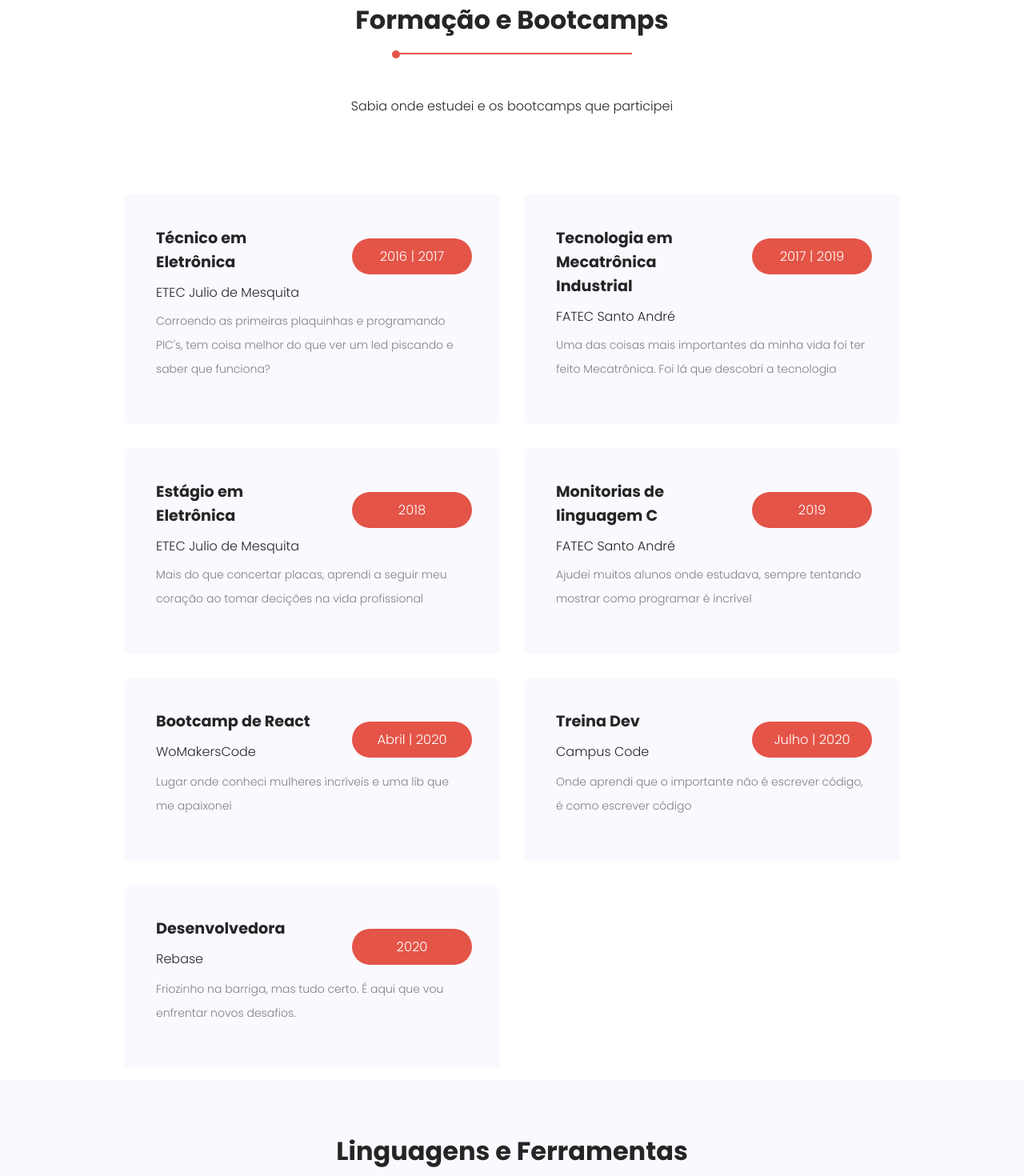
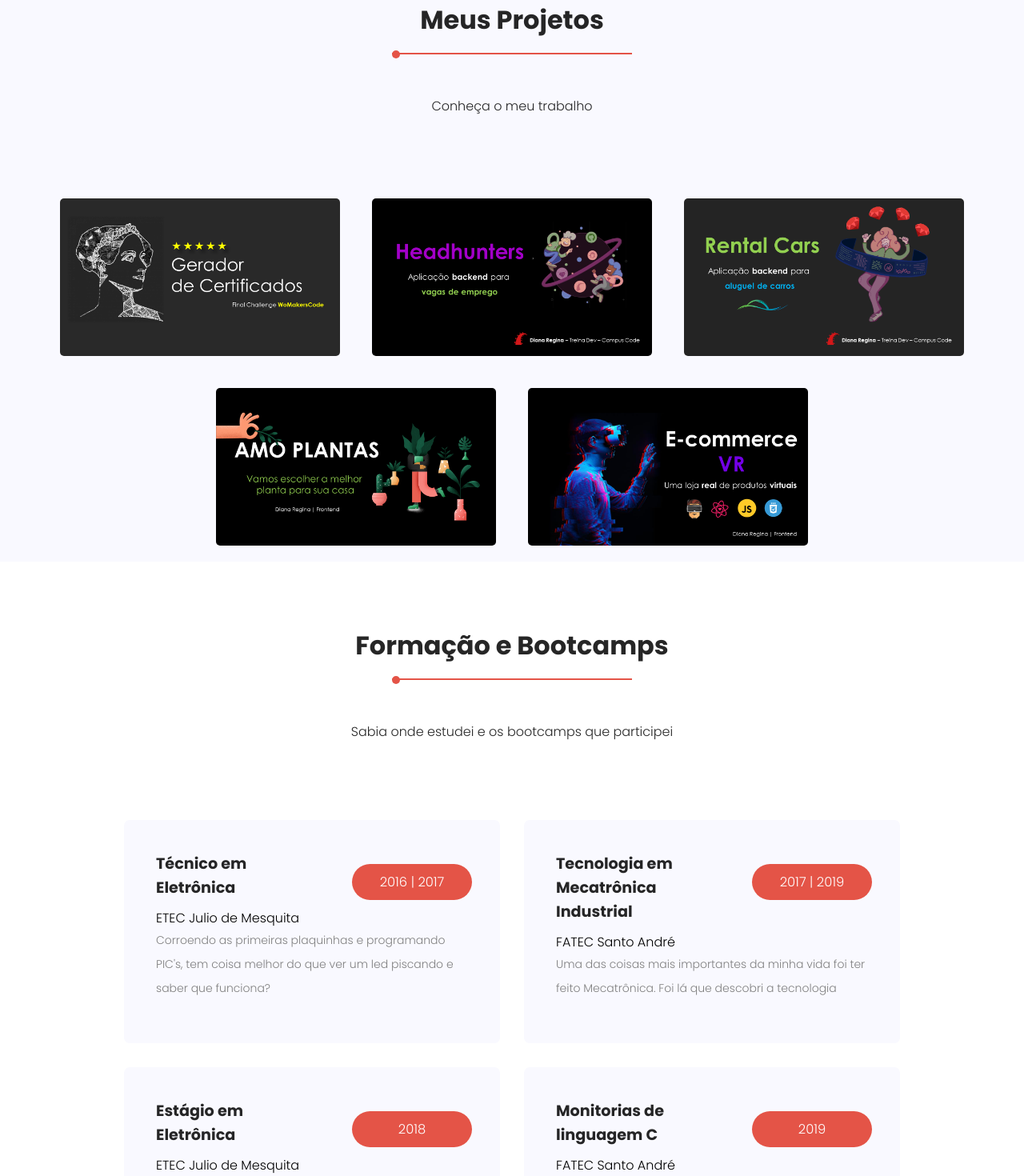
Before and after one commit to reginadiana/portfolio, a React (Create React App) app: page / in a window 1280 px wide. Shown: the top 1470 px of the page at 80% size. Built offline with nearby package versions, Linux system fonts and the light colour scheme.

Commit message:
WIP: profile

```diff
--- a/src/App.js
+++ b/src/App.js
@@ -6,13 +6,14 @@ import './App.css'
 import Skills from "./components/skills/index";
 import Education from "./components/education/index";
 //import Bootcamps from "./components/bootcamps/index";
-//import Portfolio from "./components/portfolio/index";
+import Portfolio from "./components/portfolio/index";
 import Footer from "./components/footer/index"
 
 function App() {
 
 	return (
 		<Main>
+			<Portfolio/>
 			<Education/>
 			<Skills/>
 			<Footer/>
--- a/src/components/education/index.js
+++ b/src/components/education/index.js
@@ -1,6 +1,7 @@
 import React from 'react'
 import { Container, Cards, Card, Title, Info, Location, Date, Description } from "./style"
 import TitleSection from '../title_section/index';
+import { ETEC, FATEC, WOMAKERSCODE, CAMPUS, REBASE } from '../../links'
 
 function Education(props) {
 
@@ -15,7 +16,7 @@ function Education(props) {
 					<Info>
 						<div>
 							<Title>Técnico em Eletrônica</Title>
-							<Location>ETEC Julio de Mesquita</Location>
+							<Location href={ETEC}>ETEC Julio de Mesquita</Location>
 						</div>
 						<Date>2016 | 2017</Date>
 					</Info>
@@ -28,7 +29,7 @@ function Education(props) {
 					<Info>
 						<div>
 							<Title>Tecnologia em Mecatrônica Industrial</Title>
-							<Location>FATEC Santo André</Location>
+							<Location href={FATEC}>FATEC Santo André</Location>
 						</div>
 						<Date>2017 | 2019</Date>
 					</Info>
@@ -40,7 +41,7 @@ function Education(props) {
 					<Info>
 						<div>
 							<Title>Estágio em Eletrônica</Title>
-							<Location>ETEC Julio de Mesquita</Location>
+							<Location href={ETEC}>ETEC Julio de Mesquita</Location>
 						</div>
 						<Date>2018</Date>
 					</Info>
@@ -53,7 +54,7 @@ function Education(props) {
 					<Info>
 						<div>
 							<Title>Monitorias de linguagem C</Title>
-							<Location>FATEC Santo André</Location>
+							<Location href={FATEC}>FATEC Santo André</Location>
 						</div>
 						<Date>2019</Date>
 					</Info>
@@ -66,7 +67,7 @@ function Education(props) {
 					<Info>
 						<div>
 							<Title>Bootcamp de React</Title>
-							<Location>WoMakersCode</Location>
+							<Location href={WOMAKERSCODE}>WoMakersCode</Location>
 						</div>
 						<Date>Abril | 2020</Date>
 					</Info>
@@ -77,7 +78,7 @@ function Education(props) {
 					<Info>
 						<div>
 							<Title>Treina Dev</Title>
-							<Location>Campus Code</Location>
+							<Location href={CAMPUS}>Campus Code</Location>
 						</div>
 						<Date>Julho | 2020</Date>
 					</Info>
@@ -88,7 +89,7 @@ function Education(props) {
 					<Info>
 						<div>
 							<Title>Desenvolvedora</Title>
-							<Location>Rebase</Location>
+							<Location href={REBASE}>Rebase</Location>
 						</div>
 						<Date>2020</Date>
 					</Info>
--- a/src/components/education/style.js
+++ b/src/components/education/style.js
@@ -1,5 +1,5 @@
 import styled from 'styled-components';
-import { lightGray, lightOrange } from '../../style'
+import { lightGray, lightOrange, blue } from '../../style'
 
 /*Mobile First*/
 export const Container = styled.div`
@@ -8,6 +8,7 @@ export const Container = styled.div`
 export const Cards = styled.div`
 	display: grid;
 	justify-content: center;
+	margin-bottom: 50px;
 
 	/*Tablet*/
 	@media screen and (min-width: 600px) and (max-width: 1200px) {
@@ -51,8 +52,19 @@ export const Card = styled.div`
 
 	&:hover {
 		box-shadow: 5px 5px 15px gray;
+		transition: 1.3s;
+	}
 
-		transition: 1.3s;
+	&:last-child {
+		background-color: ${blue};
+
+		h1, a, p  {
+			color: white;
+		}
+
+		p {
+			font-size: 1rem;
+		}
 	}
 
 	@media screen and (max-width: 400px) {
@@ -63,8 +75,9 @@ export const Title = styled.h1`
 	font-size: 1.2rem;
 	font-weight: 700;
 `
-export const Location = styled.h2`
+export const Location = styled.a`
 	font-size: 1rem;
+	color: black;
 `
 export const Date = styled.h3`
 	background-color: ${lightOrange};
--- a/src/components/portfolio/index.js
+++ b/src/components/portfolio/index.js
@@ -1,45 +1,42 @@
 import React from 'react'
 import 'antd/dist/antd.css';
-
-/*Style Components*/
-import { AllCards, Img, Wrapper, TitleIntroduction } from './style'
-
-import "./style.css"
-
-/*Importando Imagens*/
+import { Cards, Card, Container } from './style'
 import WallpaperCertificates  from '../../assets/certificates_for_everyone.png'
 import WallpaperHeadhunters  from '../../assets/headhunter.png'
 import WallpaperRentalCars from '../../assets/rental_cars.png'
 import WallpaperAmoPlantas from '../../assets/amo_plantas.png'
 import WallpaperEcommerce from '../../assets/ecommerce.png'
+import TitleSection from '../title_section/index';
 
-/*Links*/
 import { CERTIFICATE, HEADHUNTERS, RENTALCARS, AMOPLANTAS, ECOMMERCE } from '../../links'
 
 function Portfolio(props) {
 
 	return (
-		<Wrapper>
-			<TitleIntroduction>Portfólio</TitleIntroduction>
+		<Container>
+			<TitleSection
+				title="Meus Projetos"
+				description="Conheça o meu trabalho"
+			/>
 
-			<AllCards>
+			<Cards>
 				<a href={CERTIFICATE}>
-					<Img className="imgPortifolio" alt="Certificates for Eveyone" src={WallpaperCertificates}/>
+					<Card alt="Certificates for Eveyone" src={WallpaperCertificates}/>
 				</a>
 				<a href={HEADHUNTERS}>
-					<Img className="imgPortifolio" alt="Headhunters" src={WallpaperHeadhunters}/>
+					<Card alt="Headhunters" src={WallpaperHeadhunters}/>
 				</a>
 				<a href={RENTALCARS}>
-					<Img className="imgPortifolio" alt="Rental Cars" src={WallpaperRentalCars}/>
+					<Card alt="Rental Cars" src={WallpaperRentalCars}/>
 				</a>
 				<a href={AMOPLANTAS}>
-					<Img className="imgPortifolio" alt="Amo Plantas" src={WallpaperAmoPlantas}/>
+					<Card alt="Amo Plantas" src={WallpaperAmoPlantas}/>
 				</a>
 				<a href={ECOMMERCE}>
-					<Img className="imgPortifolio" alt="Ecommerce" src={WallpaperEcommerce}/>
+					<Card alt="Ecommerce" src={WallpaperEcommerce}/>
 				</a>
-			</AllCards>
-		</Wrapper>
+			</Cards>
+		</Container>
 	);
 }
 
--- a/src/components/portfolio/style.css
+++ /dev/null
@@ -1,4 +0,0 @@
-.imgPortifolio:hover {
-	width: 370px;
-	transition: 0.5s;
-}
--- a/src/components/portfolio/style.js
+++ b/src/components/portfolio/style.js
@@ -1,42 +1,27 @@
 import styled from 'styled-components';
+import { lightGray } from '../../style';
 
 /*Mobile First*/
-export const Wrapper = styled.div`
-	background-color: white;
+export const Container = styled.div`
+	background-color: ${lightGray};
+	margin-bottom: 80px;
+`
+export const Cards = styled.div`
 	text-align: center;
-`
-export const AllCards = styled.div`
-	display: grid;
-	grid-template-columns: repeat(1, 1fr);
-
-	/*Tablet*/
-	@media screen and (min-width: 700px) and (max-width: 1000px) {
-		grid-template-columns: repeat(2, 1fr);
-	}
 
 	/*Desktop*/
-	@media screen and (min-width: 1000px) {
-		grid-template-columns: repeat(3, 1fr);
+	@media screen and (min-width: 1500px){
+		width: 70%;
+		margin: auto;
 	}
 `
 
-export const Img = styled.img`
-	margin-left: auto;
-	margin-right: auto;
-	margin-bottom: 5%;
+export const Card = styled.img`
 	width: 350px;
+	margin: 20px;
+	border-radius: 5px;
+
+	@media screen and (max-width: 400px){
+		width: 250px;
+	}
 `
-
-export const TitleIntroduction = styled.h2`
-	color: gray;
-	font-weight: bold;
-	background-color: white;
-	padding: 3%;
-	text-align: center;
-	display: block;
-    font-size: 1.5em;
-    margin-block-start: 0.83em;
-    margin-block-end: 0.83em;
-    margin-inline-start: 0px;
-    margin-inline-end: 0px;
-`
--- a/src/links.js
+++ b/src/links.js
@@ -7,6 +7,13 @@ export const URI = "https://www.urionlinejudge.com.br/judge/en/profile/241809"
 export const REVELO = "https://app.revelo.com.br/candidates/profile?locale=pt-BR"
 export const INSTAGRAM = "https://www.instagram.com/encantosfazenda/"
 
+/* Links to formation and bootcamps*/
+export const ETEC = "http://www.etecjuliodemesquita.com.br/"
+export const FATEC = "http://fatecsantoandre.edu.br/"
+export const WOMAKERSCODE = "https://womakerscode.org/"
+export const CAMPUS = "https://www.treinadev.com.br/"
+export const REBASE = "https://www.rebase.com.br/#/"
+
 /*Links to Portifolio*/
 export const CERTIFICATE = "https://github.com/React-Bootcamp-WoMarkersCode/certificate-generator"
 export const HEADHUNTERS = "https://github.com/Diana-ops/plataforma-headhunters-treina-dev"
--- a/src/style.js
+++ b/src/style.js
@@ -11,3 +11,4 @@ export const lightPink = "#e2a599";
 export const lightBrown = "#715f69";
 export const lightOrange = "#e45447";
 export const gray = "#c1bdbe"
+export const blue = "#0036b2"
```
